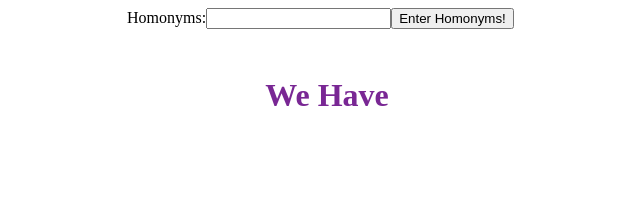
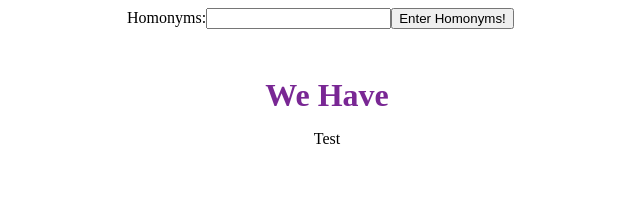
Before and after one commit to ttreit/mvp, a React app: page / in a window 1280 px wide. Shown: the top 220 px of the page, without its empty margins (313-953 px from the left). Built offline with nearby package versions, Linux system fonts and the light colour scheme; no server answers.

Commit message:
Split component out of App.jsx

```diff
--- a/src/App.jsx
+++ b/src/App.jsx
@@ -1,6 +1,7 @@
 import React, { Component } from 'react';
 import SubmissionForm from './SubmissionForm';
 import $ from 'jquery';
+import MasterList from './MasterList';
 
 class App extends Component {
   constructor(props) {
@@ -8,7 +9,7 @@ class App extends Component {
     this.state = {
       page: 1,
       inputText: '',  //inputText
-      outputText: ''
+      currentList: []
     };
     this.handleChange = this.handleChange.bind(this);
     this.handleSubmit = this.handleSubmit.bind(this);
@@ -19,9 +20,7 @@ class App extends Component {
       type: 'GET',
       url: '/list',
       success: (data) => {
-        const setItem = data.map((item) => {
-          this.setState({ outputText: item.set });
-        });
+        this.setState({ currentList: data })
       }
     });
   }
@@ -52,9 +51,7 @@ class App extends Component {
         </form>
         <h1 id='listHeading'>We Have</h1>
         <div id='list'>
-          <h4>
-            { this.state.outputText }
-          </h4>
+          <MasterList />
         </div>
       </div>
     );
--- a/src/MasterList.jsx
+++ b/src/MasterList.jsx
@@ -0,0 +1,9 @@
+import React from 'react';
+
+const MasterList = function(props) {
+  return (
+    <div>Test</div>
+  )
+}
+
+export default MasterList;
```
